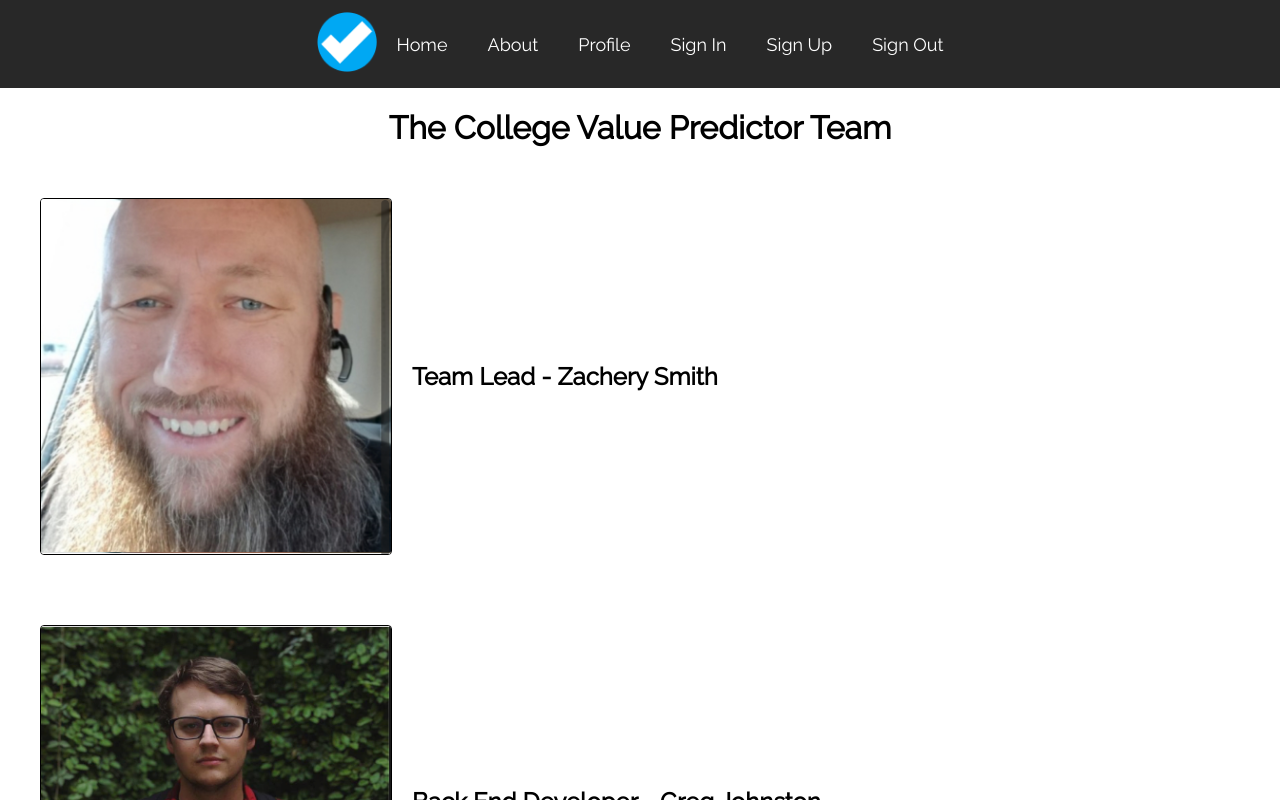
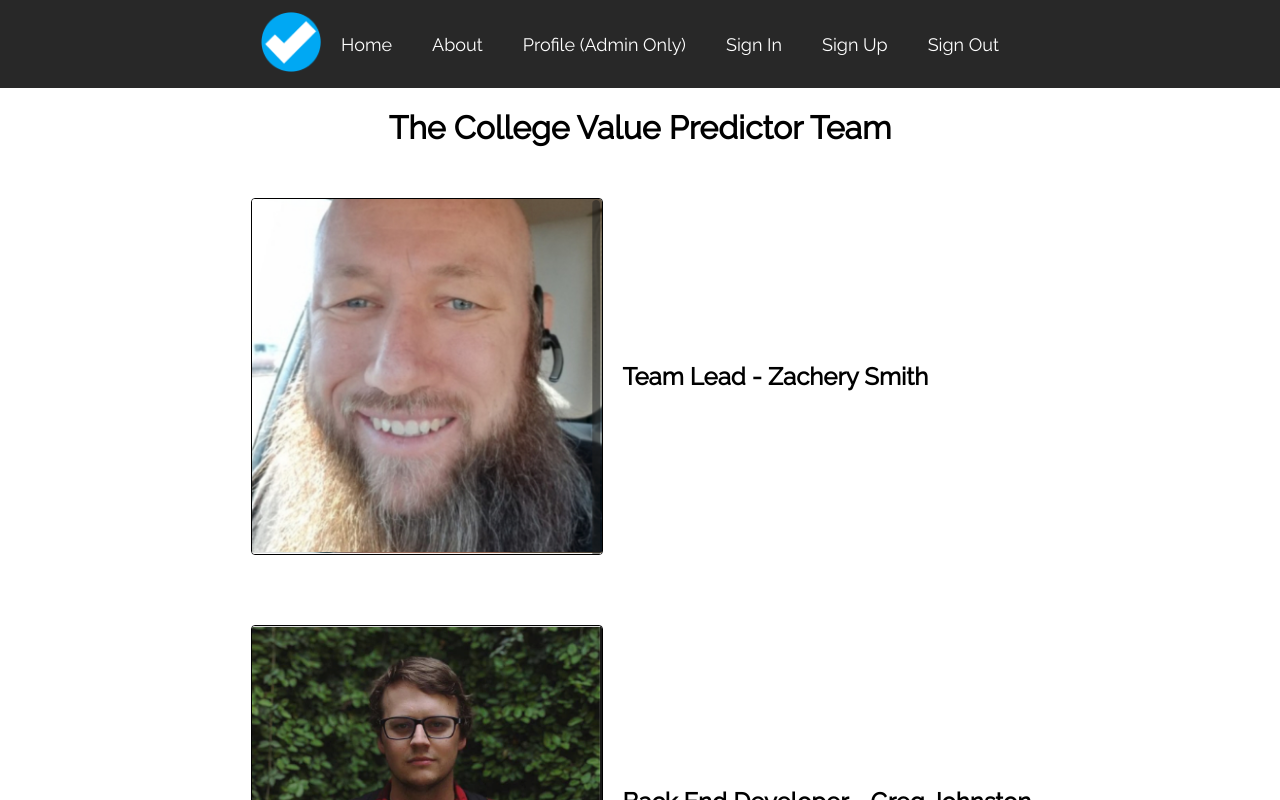
Before and after one commit to College-Value/FrontEnd-college-value, a React (Create React App) app: page /about in a window 1280 px wide. Shown: the top 800 px of the page. Built offline with nearby package versions, Linux system fonts and the light colour scheme.

Commit message:
little styling and profile link redo

```diff
--- a/src/App.css
+++ b/src/App.css
@@ -240,6 +240,11 @@
   flex-direction: row-reverse;
 }
 
+.lastIMG {
+  margin-bottom: 20px;
+
+}
+
 .callToAction {
   display: flex;
   flex-direction: column;
@@ -254,6 +259,11 @@
   width: fit-content;
   margin: 10px auto;
   font-size: 28px;
+  margin-bottom: 10px;
+}
+
+.callToAction section {
+  color:grey;
   margin-bottom: 10px;
 }
 
@@ -324,5 +334,11 @@
 
 .delete:hover {
   cursor: pointer;
-  background-color: rgb(255, 0, 51);
+  background-color: rgb(189, 0, 0);
 }
+
+.About {
+
+  width: fit-content;
+  margin: 0 auto;
+}
--- a/src/components/Home.js
+++ b/src/components/Home.js
@@ -24,7 +24,7 @@ const Home = () => {
           <Link to="/signup">
             <button className="sign-up-btn">Sign Up</button>
           </Link>
-          <p> or </p>
+          <section> or </section>
           <Link to="/login">
             <button className="log-in-btn">Log in</button>
           </Link>
@@ -58,7 +58,7 @@ const Home = () => {
             debt possible
           </p>
 
-          <img src={college3} width="400" alt="ten dollar bills" />
+          <img className='lastIMG' src={college3} width="400" alt="ten dollar bills" />
         </div>
       </div>
     </div>
--- a/src/components/Navigation.js
+++ b/src/components/Navigation.js
@@ -28,7 +28,7 @@ const Navigation = () => {
           <div>
 
             <Link to="/profile" >
-              Profile
+              Profile (Admin Only)
             </Link>
           </div>
           <div>
```
Also changed, not shown: src/components/Profile/Profile.js (+23 -11 lines).
